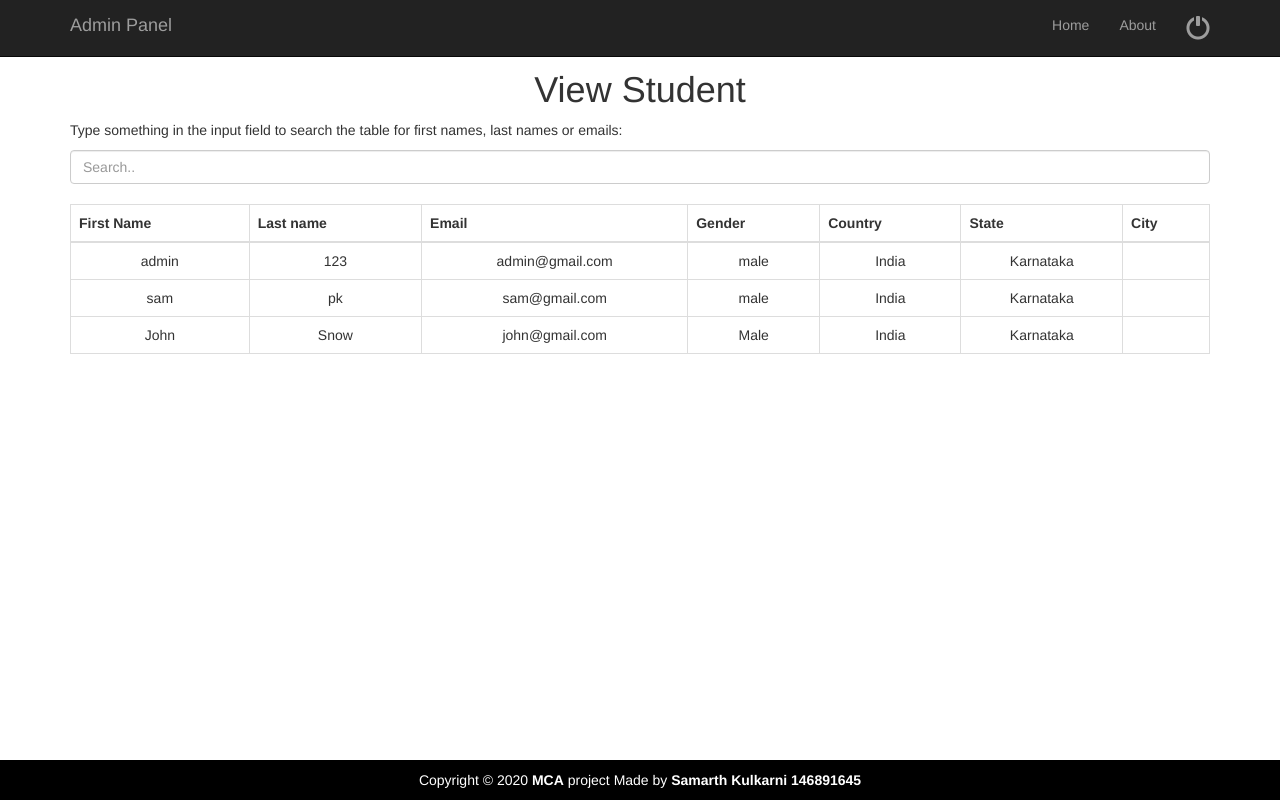
After one commit to akashkasalkar/sam_student, a PHP site: page /admin/view_all_user.php in a window 1280 px wide. The commit adds this page. Run offline with PHP 8.4, Linux system fonts and the light colour scheme; data comes from the database, SQL or seed files in the repository; data that the repository does not hold is empty.

Commit message:
fourth commit

```diff
--- a/admin/footer.php
+++ b/admin/footer.php
@@ -3,7 +3,7 @@
         <footer>
             <div class="row">
                 <div class="col-lg-12">
-                    <p class="footer text-center">Copyright &copy; Internship Management System 2020  <strong>MCA</strong> project Made by <strong>Namrata Chougule 146891645</strong></p>
+                    <p class="footer text-center">Copyright &copy;  2020  <strong>MCA</strong> project Made by <strong>Samarth Kulkarni 146891645</strong></p>
                 </div>
             </div>
         </footer>
--- a/admin/update_student.php
+++ b/admin/update_student.php
@@ -101,7 +101,7 @@
 				$exc=mysqli_query($conn,$sql);
 				if($exc==true){
 						echo "<script>alert('data updated successfully');
-							window.location='view_student.php';
+							window.location='view_all_user.php';
 						</script>";
 					}
 					else {
--- /dev/null
+++ b/admin/view_all_user.php
@@ -0,0 +1,86 @@
+<!DOCTYPE html>
+<html>
+<head>
+	<title>View All User</title>
+
+</head>
+<body>
+	<?php
+			include("top_nav.php");
+
+		?>
+
+		<div class="container">
+		<center><h1>View Student</h1></center>
+
+      <!--  <div class="panel-heading">Forms</div> -->
+
+    		<p>Type something in the input field to search the table for first names, last names or emails:</p>
+  			<input class="form-control" id="myInput" type="text" placeholder="Search..">
+  			<br>
+      			<table class="table table-bordered text-center">
+				<tr>
+
+					<th>First Name</th>
+					<th>Last name</th>
+					<th>Email</th>
+					<th>Gender</th>
+					<th>Country</th>
+					<th>State</th>
+					<th>City</th>
+				</tr>
+				<tbody id="myTable">
+					<?php
+					include("../include/dbconn.php");
+					$qry="select * from users ";
+					$exc=mysqli_query($conn,$qry);
+
+					while ($row=mysqli_fetch_array($exc))
+					 {
+
+				?>
+
+						<tr>
+							<?php $student_id=$row['id']; ?>
+							 <td><?php  echo $row['fname'];?></td>
+							 <td><?php  echo $row['lname'];?></td>
+							 <td><?php  echo $row['email'];?></td>
+							  <td><?php  echo $row['gender'];?></td>
+							   <td><?php  echo $row['country'];?></td>
+							   <td><?php  echo $row['state'];?></td>
+							   <td><?php  echo $row['city'];?></td>
+
+
+
+						</tr>
+					<?php
+      		# code...
+      	}
+      ?>
+				</tbody>
+
+
+			</table>
+
+
+
+
+
+
+
+		</div>
+
+
+		<?php include('footer.php'); ?>
+		<script>
+$(document).ready(function(){
+  $("#myInput").on("keyup", function() {
+    var value = $(this).val().toLowerCase();
+    $("#myTable tr").filter(function() {
+      $(this).toggle($(this).text().toLowerCase().indexOf(value) > -1)
+    });
+  });
+});
+</script>
+</body>
+</html>
```
Also changed, not shown: admin/delete_student.php (+17 -0 lines).
